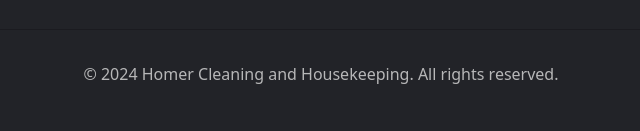
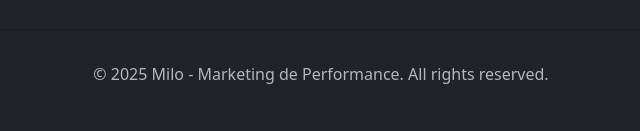
Before and after one commit to LuizMontenegro/mdcleaningservice, a plain HTML site: page index.html in a window 1280 px wide. Shown: the part 3322-3453 px from the top of the page, 319-959 px from the left. Drawn offline with nearby package versions, Linux system fonts and the light colour scheme.

Commit message:
mudança do rodapé

```diff
--- a/index.html
+++ b/index.html
@@ -466,7 +466,7 @@
                 </div>
             </div>
             <div class="border-t border-brand-darker mt-8 pt-8 text-center text-brand-gray">
-                <p>&copy; 2024 Homer Cleaning and Housekeeping. All rights reserved.</p>
+                <p>&copy; 2025 Milo - Marketing de Performance. All rights reserved.</p>
             </div>
         </div>
     </footer>
```
